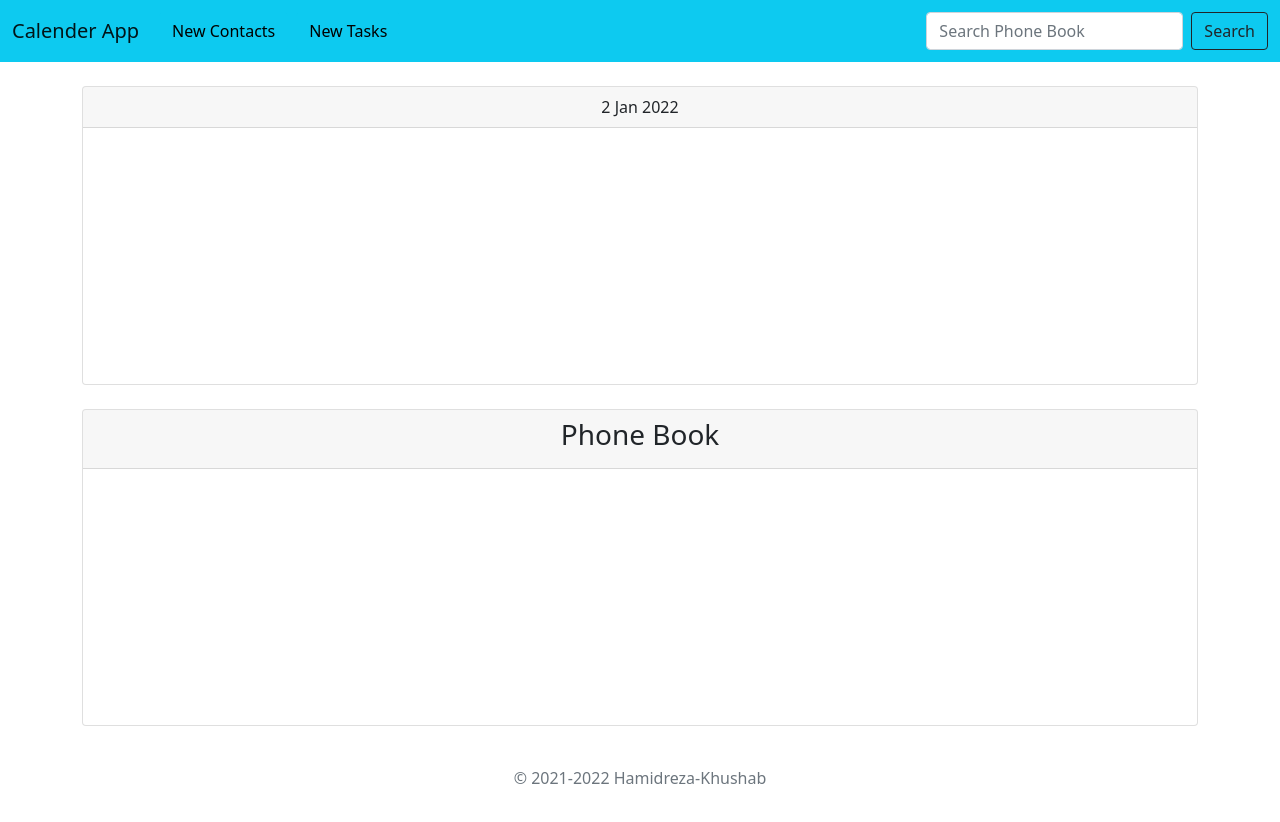
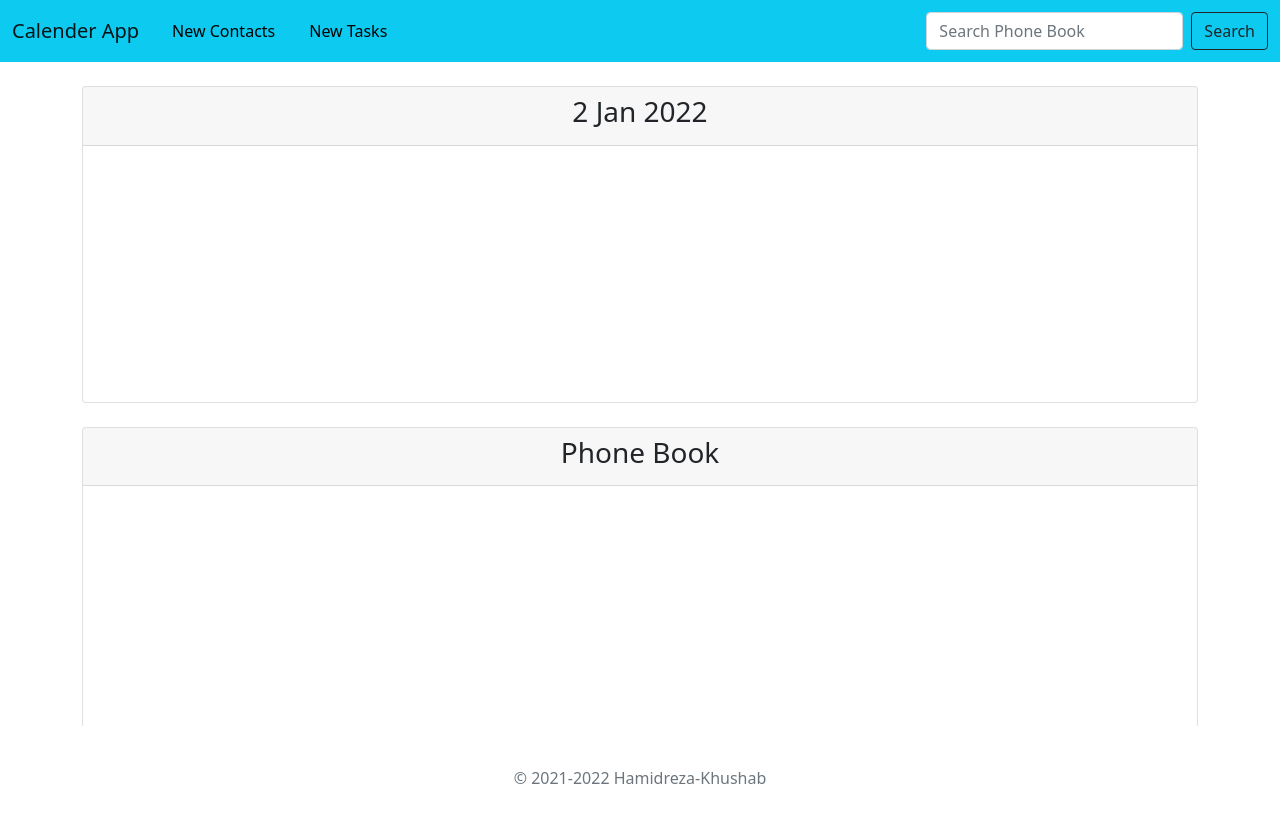
Before and after one commit to Hamidreza-khushab/Task-Management, a React (Create React App) app: page / in a window 1280 px wide. Built offline with nearby package versions, Linux system fonts and the light colour scheme.

Commit message:
Resize the time title

```diff
--- a/src/App.js
+++ b/src/App.js
@@ -69,7 +69,8 @@ function App() {
       <Container style={{ overflow: 'auto', height: '80vh' }} >
         <Card className="text-center"  >
           <Card.Header bg='success' >
-            <CurrentDate />
+            <h3>  <CurrentDate /></h3>
+
           </Card.Header>
           <Card.Body style={{ overflow: 'auto', height: '32vh' }}>
             <Card.Text>
```
Also changed, not shown: 7 other files (tests, documents, lock files or other folders).
